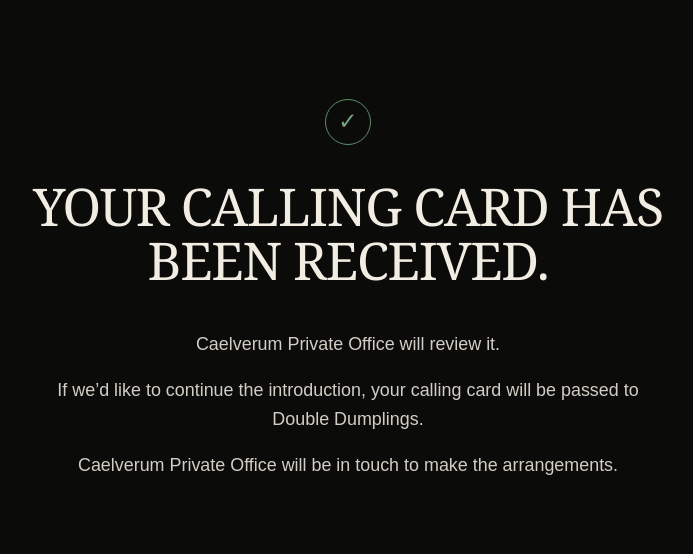
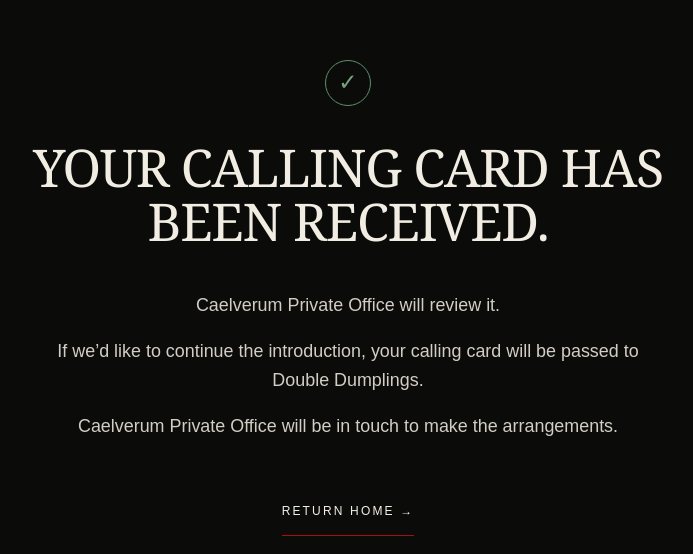
Before and after one commit to soozhiel/doubledumplings, a Next.js app: page /received in a window 1280 px wide. Shown: the part 102-656 px from the top of the page, without its empty margins (292-985 px from the left). Built offline with nearby package versions, Linux system fonts and the light colour scheme; no server answers.

Commit message:
Add return home link to confirmation

```diff
--- a/app/globals.css
+++ b/app/globals.css
@@ -165,6 +165,9 @@ body{font-size:17px;line-height:1.58}
 .received-tick{width:46px;height:46px;margin:0 auto 34px;border:1px solid #5f8f68;border-radius:50%;display:grid;place-items:center;color:#76a47e;font-size:23px;line-height:1}
 .received-card h1{margin:0 0 42px;font:400 clamp(34px,4.5vw,52px)/1.05 var(--serif);letter-spacing:-.025em}
 .received-card p{margin:0 auto 18px;max-width:600px;color:#d3cec4;font-size:clamp(16px,1.4vw,18px)}
+.received-home{display:inline-flex;align-items:center;min-height:48px;margin-top:30px;color:#f4efe5;font-size:12px;letter-spacing:.18em;text-decoration:none;border-bottom:1px solid #a50f16;transition:color .2s ease,border-color .2s ease}
+.received-home:hover{color:#fff;border-color:#d71920}
+.received-home:focus-visible{outline:2px solid #f4efe5;outline-offset:5px}
 @media(max-width:700px){
   .why-copy p{font-size:18px;line-height:1.45}
   .calling-card-intro{padding-bottom:42px}
--- a/app/received/page.tsx
+++ b/app/received/page.tsx
@@ -1,4 +1,5 @@
 import type { Metadata } from "next";
+import Link from "next/link";
 
 export const metadata: Metadata = {
   title: "Calling Card Received — Double Dumplings",
@@ -13,6 +14,7 @@ export default function ReceivedPage() {
       <p>Caelverum Private Office will review it.</p>
       <p>If we’d like to continue the introduction, your calling card will be passed to Double Dumplings.</p>
       <p>Caelverum Private Office will be in touch to make the arrangements.</p>
+      <Link className="received-home" href="/">RETURN HOME →</Link>
     </section>
   </main>;
 }
```
